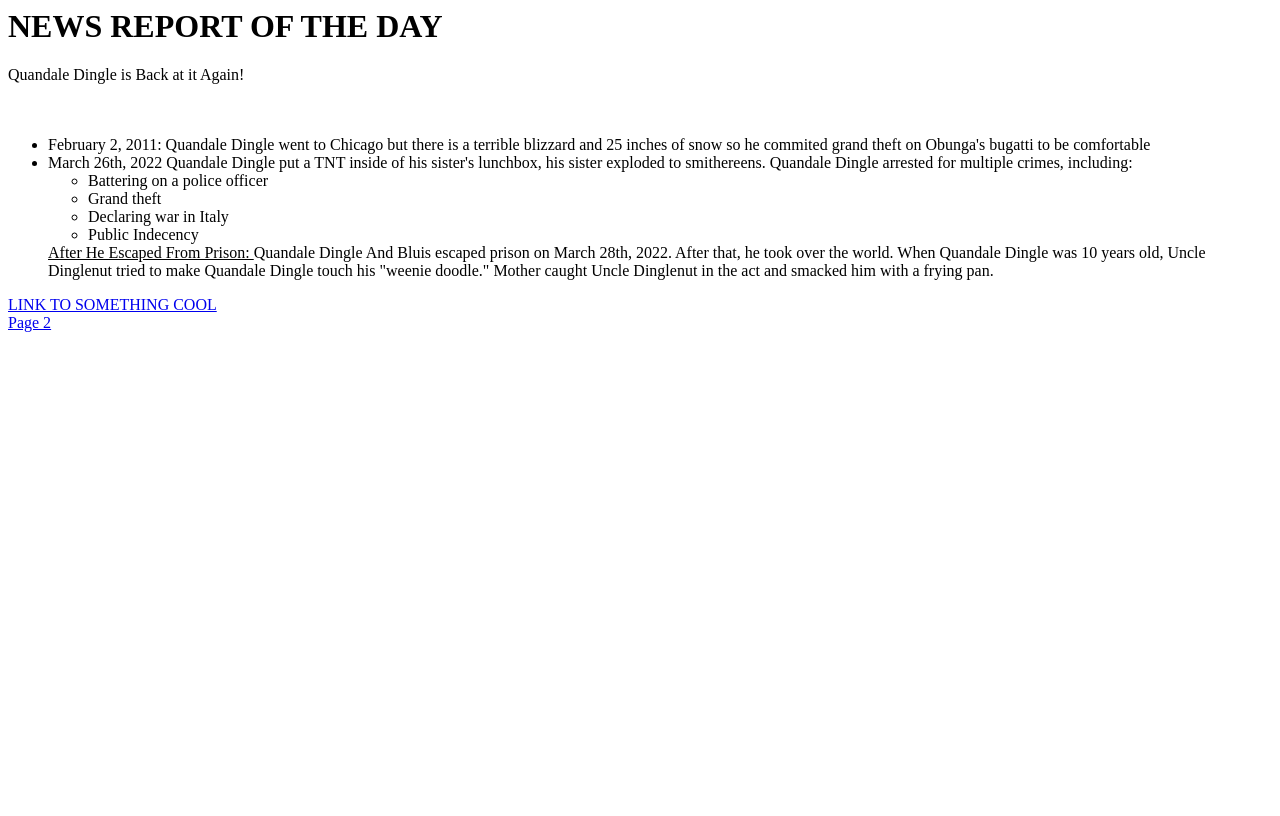
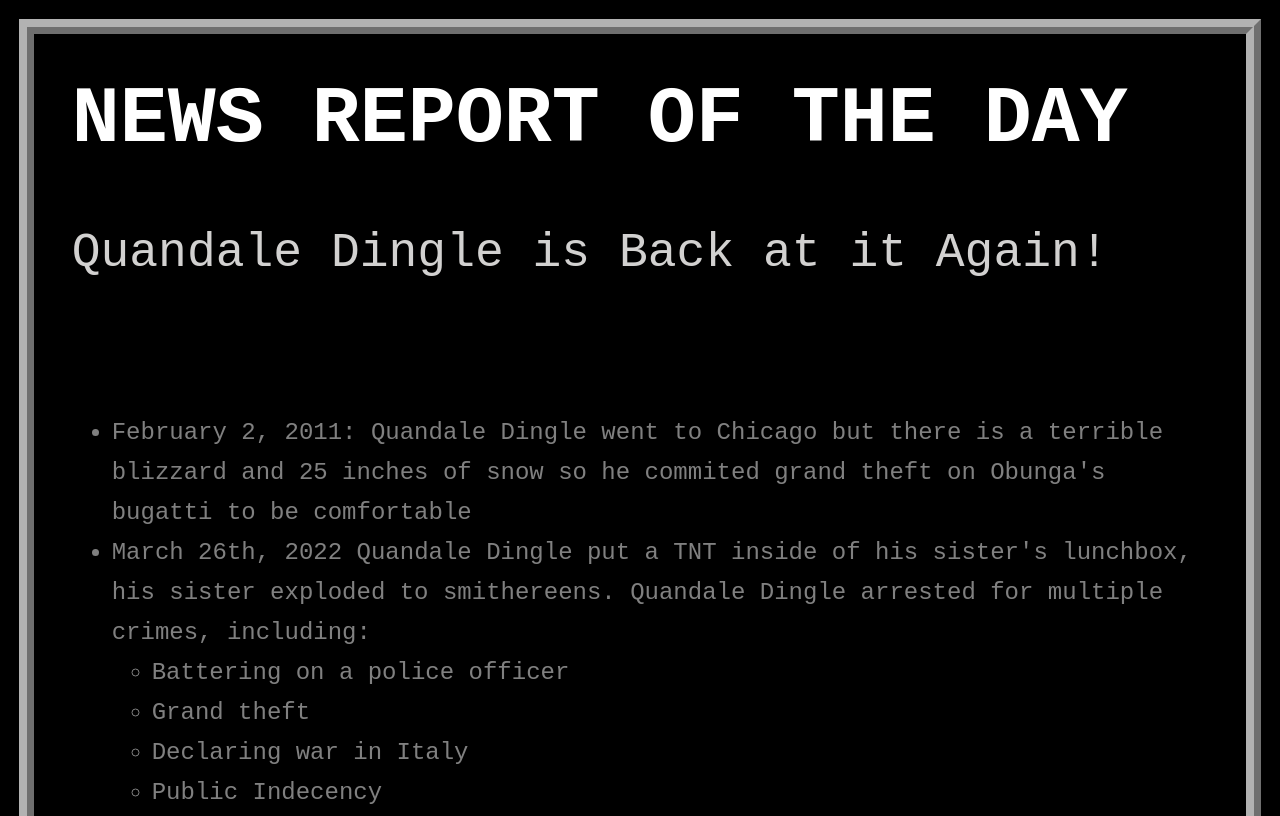
Before and after one commit to 1N4005/1N4005.github.io, a plain HTML site: page index.html in a window 1280 px wide. Shown: the top 816 px of the page. Drawn offline with Linux system fonts and the light colour scheme.

Commit message:
Update index.html

```diff
--- a/index.html
+++ b/index.html
@@ -1,5 +1,5 @@
 <html><head>
-  <link rel="stylesheet" href="style (secondpage).css">
+  <link rel="stylesheet" href="css/styles.css">
 
 </head>
 
```
